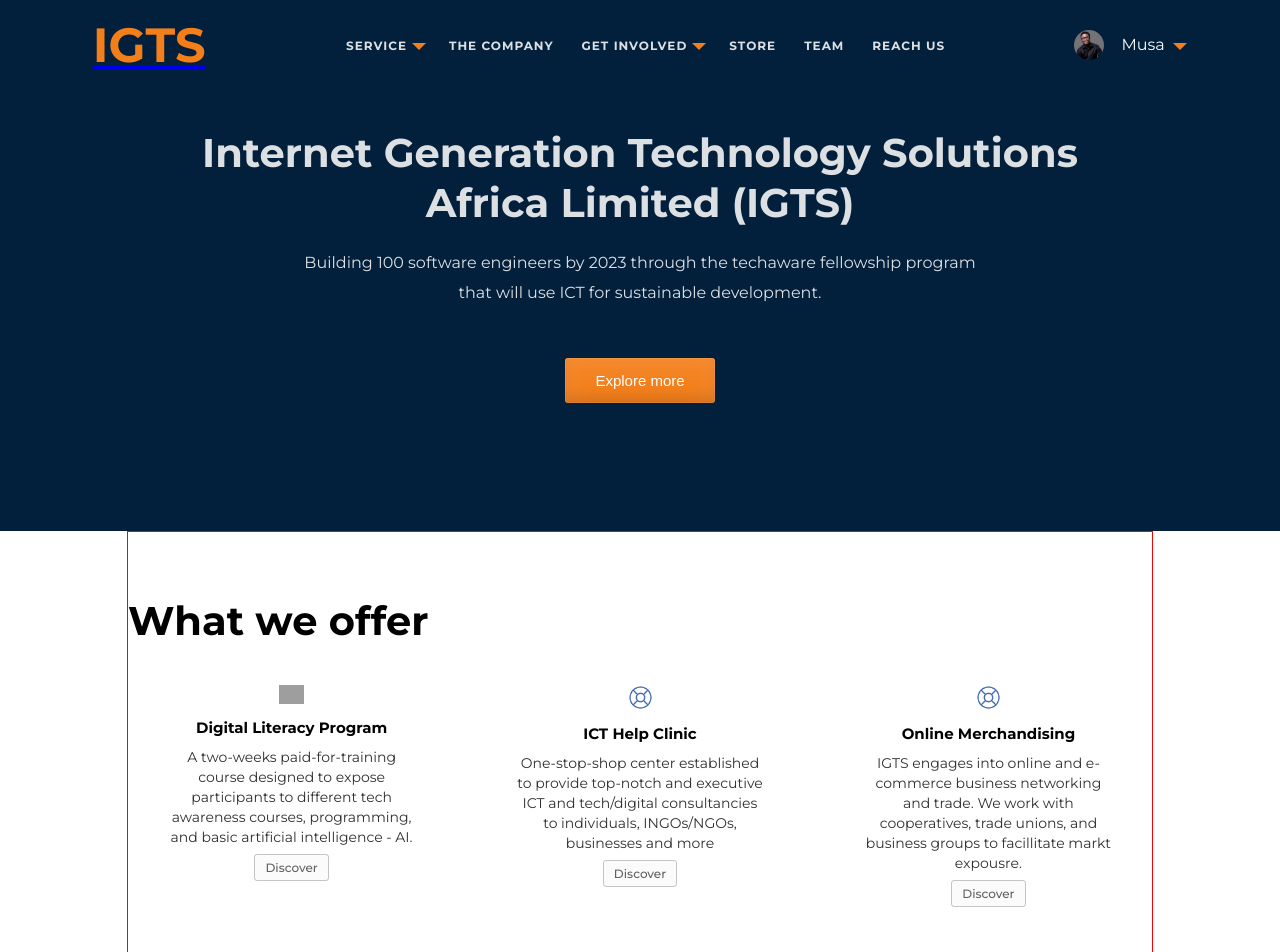
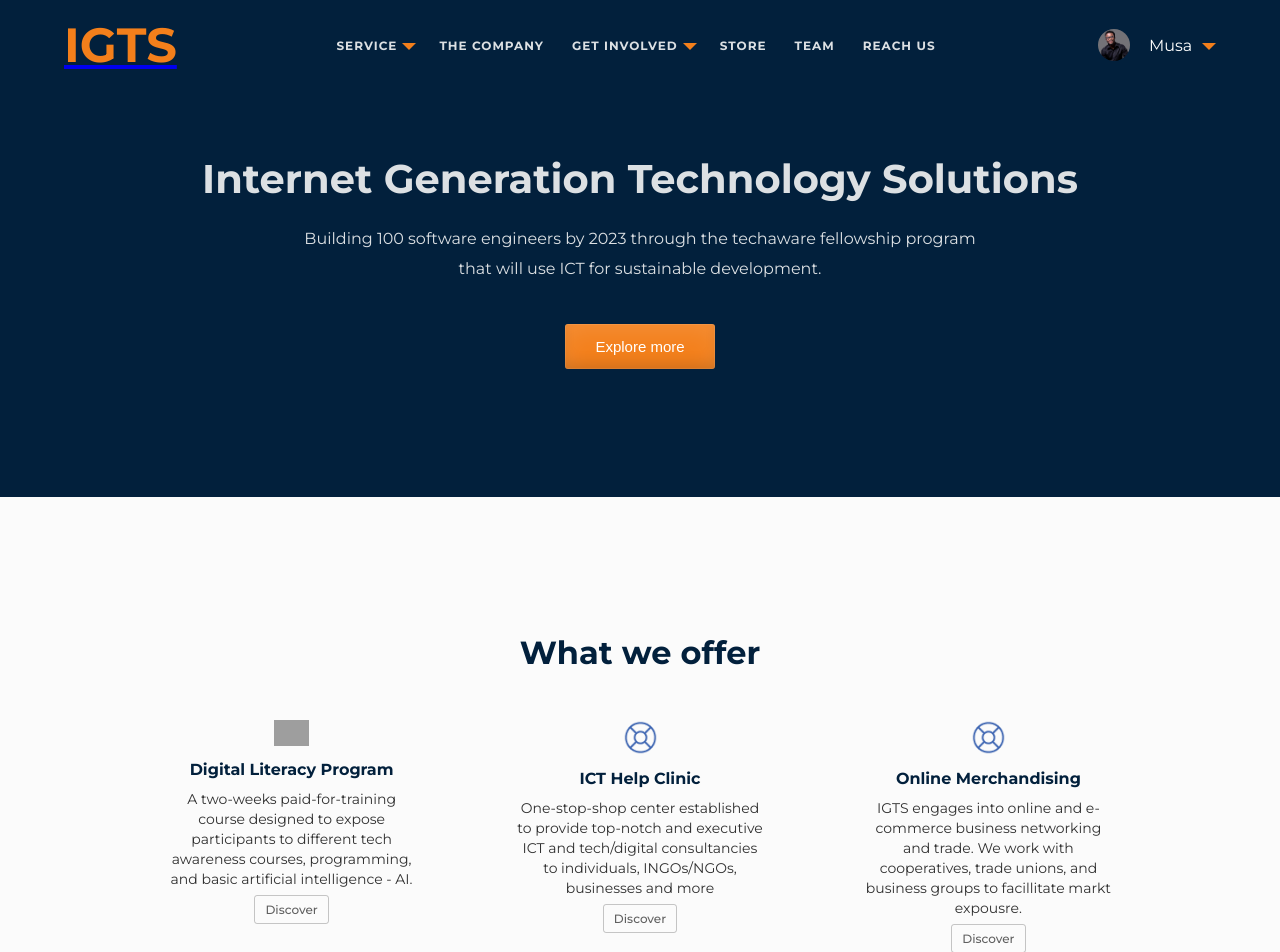
Before and after one commit to musakanneh/igts, a Vue app: page / in a window 1280 px wide. Shown: the top 952 px of the page. Built offline with nearby package versions, Linux system fonts and the light colour scheme; grey boxes are pictures that could not be loaded; some icons are missing.

Commit message:
Updated home page

```diff
--- a/src/App.vue
+++ b/src/App.vue
@@ -33,7 +33,6 @@ export default {
 </script>
 
 <style>
-
 * {
   margin: auto;
   padding: auto;
@@ -43,8 +42,7 @@ html {
 }
 
 .add-spacing-up-and-down {
-  padding: 4rem 0;
-  border: 1px solid red;
+  padding: 8rem 0;
 }
 
 #app {
@@ -68,7 +66,7 @@ html {
   margin: 10px 0 0 0;
 }
 
-  .flex-item{
+.flex-item {
   display: flex;
 }
 </style>
--- a/src/components/Caption.vue
+++ b/src/components/Caption.vue
@@ -20,6 +20,9 @@ export default {
 <style lang="scss" scoped>
 h1 {
    font-weight: bolder;
-    font-size: 2.5rem;
+    font-size: 2rem;
+    color: #02203c;
+    padding: .5rem 0;
+    text-align: center;
 }
 </style>
--- a/src/components/HeaderCard.vue
+++ b/src/components/HeaderCard.vue
@@ -2,10 +2,7 @@
   <body>
     <main>
       <article>
-        <h1>
-          Internet Generation Technology Solutions <br />
-          Africa Limited (IGTS)
-        </h1>
+        <h1>Internet Generation Technology Solutions</h1>
         <p>
           Building 100 software engineers by 2023 through the techaware
           fellowship program <br />
@@ -34,15 +31,11 @@ export default {
 
 <style lang="scss" scoped>
 body {
-  background: rgb(2, 32, 60);
+  background-color: rgb(2, 32, 60);
   text-align: center;
 
   main {
-    display: flex;
-    flex: auto;
-    width: auto;
-    padding: 10%;
-    margin: auto;
+    padding: 12% 10% 10% 10%;
 
     article {
       width: 100%;
@@ -62,37 +55,10 @@ body {
       color: #fbfbfbe0;
       text-align: center;
       font-weight: 600;
-      transition: 200ms;
-      white-space: nowrap;
     }
 
     section {
-      margin-top: 30px !important;
-      width: 35%;
-      margin: auto;
-      justify-content: space-between;
-      display: flex;
-
-      .view-services2 {
-        padding: 10px;
-        cursor: pointer;
-        border: 1px solid #3b85fc;
-        box-shadow: 0px 6px 20px rgba(0, 0, 0, 0.06);
-        width: 40%;
-        font-style: normal;
-        font-weight: 500;
-        font-size: 16px;
-
-        a {
-          color: #fff;
-          height: 45px;
-          text-decoration: none;
-        }
-        &:hover {
-          background: #3b85fc;
-          transition: 1s ease;
-        }
-      }
+      margin-top: 20px !important;
     }
   }
 }
--- a/src/components/Navbar.vue
+++ b/src/components/Navbar.vue
@@ -13,11 +13,11 @@
             <a href="/services">SERVICE</a>
             <span class="drop-down-indicator"></span>
           </span>
-          <ul>
+          <ul class="drop-down-cover">
             <li>
               <a href="">Digital Literacy Program</a>
             </li>
-
+            <div class="space__between"></div>
             <li><a href="">Tech Shows</a></li>
             <li><a href="">ICT Tech Help Clinic</a></li>
             <li><a href="">Products Store</a></li>
@@ -31,8 +31,7 @@
             <a href="/">GET INVOLVED</a>
             <span class="drop-down-indicator"></span>
           </span>
-
-          <ul>
+          <ul class="drop-down-cover">
             <li><a href="">Be a Fellow/Developer</a></li>
             <li><a href="">Employ Our Fellow/Developers</a></li>
           </ul>
@@ -70,10 +69,11 @@ export default {
 
 header {
   display: flex;
+  background: rgb(2, 32, 60);
+  // box-shadow: 0px 6px 15px rgba(0, 0, 0, 0.281);
   position: absolute;
   padding: 1rem 0;
-  width: 95%;
-  margin-left: 2.5%;
+  width: 100%;
   top: 0;
 
   div {
@@ -88,6 +88,24 @@ header {
       color: #f37f1b;
     }
   }
+
+  .space__between {
+    position: absolute;
+    border-left: 10px solid transparent;
+    border-top: 10px solid transparent;
+    border-right: 10px solid transparent;
+    border-bottom: 10px solid #fff;
+    top: -19px;
+    width: 2px;
+    left: 100px;
+  }
+
+  .drop-down-cover {
+    border-radius: 3px;
+    z-index: 9010;
+    background: #f37f1b;
+    top: 32px;
+  }
 }
 
 .active {
@@ -99,16 +117,6 @@ nav {
   width: 50%;
   display: flex;
 
-  .contact-us {
-    padding: 5px;
-    background-color: #3b85fc;
-    cursor: pointer;
-    box-shadow: 0px 6px 20px rgba(0, 0, 0, 0.06);
-    border-radius: 3px;
-    border: none;
-    font-style: normal;
-    font-weight: 500;
-  }
 
   ul {
     list-style: none;
@@ -125,7 +133,6 @@ nav {
       font-weight: 600;
       letter-spacing: 1px;
       text-decoration: none;
-      white-space: nowrap;
 
       &:hover {
         opacity: 1;
@@ -157,22 +164,28 @@ nav {
 
       ul {
         visibility: hidden;
-        opacity: 1;
         z-index: 1;
-        padding: 0;
-        min-width: 160px;
-        background-color: #000000;
         position: absolute;
-        top: calc(var(--menu-height) + 10px);
         left: 50%;
         transform: translateX(-50%);
-        transition: 200ms;
-        transition-delay: 200ms;
 
         li {
           margin: 0;
           padding: 18px 16px;
           align-items: center;
+          text-decoration: none;
+          &:hover {
+            background: #303030;
+            text-decoration: none;
+          }
+
+          a {
+            margin: 0;
+            padding: 10px;
+            &:hover {
+              text-decoration: none;
+            }
+          }
 
           &::before {
             width: 0;
--- a/src/components/Offers.vue
+++ b/src/components/Offers.vue
@@ -5,9 +5,7 @@
       <section>
         <div class="offers">
           <img src="../assets/case.png" alt="" />
-          <h2>
-            Digital Literacy Program
-          </h2>
+          <h2>Digital Literacy Program</h2>
           <p>
             A two-weeks paid-for-training course designed to expose participants
             to different tech awareness courses, programming, and basic
@@ -17,9 +15,7 @@
         </div>
         <div class="offers">
           <img src="../assets/circle.png" alt="" />
-          <h2>
-            ICT Help Clinic
-          </h2>
+          <h2>ICT Help Clinic</h2>
           <p>
             One-stop-shop center established to provide top-notch and executive
             ICT and tech/digital consultancies to individuals, INGOs/NGOs,
@@ -29,9 +25,7 @@
         </div>
         <div class="offers">
           <img src="../assets/circle.png" alt="" />
-          <h2>
-            Online Merchandising
-          </h2>
+          <h2>Online Merchandising</h2>
           <p>
             IGTS engages into online and e-commerce business networking and
             trade. We work with cooperatives, trade unions, and business groups
@@ -53,23 +47,14 @@ export default {
 
 <style lang="scss" scoped>
 body {
+  background: #fbfbfb;
+
   main {
-    position: relative;
     width: 80%;
     margin: auto;
 
-    h1 {
-      font-size: 30px;
-      padding-bottom: 10px;
-      font-weight: 600;
-      text-align: center;
-      margin-top: 30px;
-      transition: 200ms;
-      white-space: nowrap;
-    }
-
     img {
-      width: 25px;
+      width: 35px;
     }
 
     section {
@@ -80,15 +65,16 @@ body {
       margin: auto;
 
       h2 {
-        font-size: 15px;
+        font-size: 16px;
         padding: 10px;
+        color: #02203c;
       }
 
       .offers {
         text-align: center;
         margin: 0 10px;
         padding: 20px 0;
-        border-radius: 5px;
+        border-radius: 3px;
         width: 30%;
         cursor: pointer;
 
@@ -104,7 +90,7 @@ body {
         a {
           text-decoration: none;
           font-size: 14px;
-          padding: 5px 10px;
+          padding: 6px 10px;
           cursor: pointer;
           background-color: #fbfbfb;
           border: 1px solid #70707063;
@@ -126,8 +112,14 @@ body {
           box-shadow: 0px 6px 20px rgba(107, 117, 201, 0.342);
           transition: 1s ease;
 
+          a{
+            background: #890023;
+            color: #fff;
+            transition: 0.5s ease;
+          }
+
           h2 {
-            color: #3b85fc;
+            color: #890023;
             transition: 0.4s ease;
           }
         }
```
Lines whose indentation alone changed are shown as unchanged.
